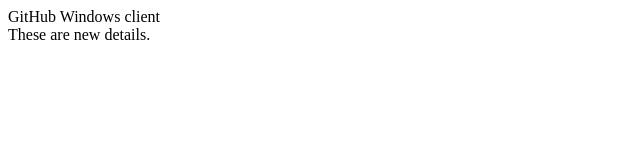
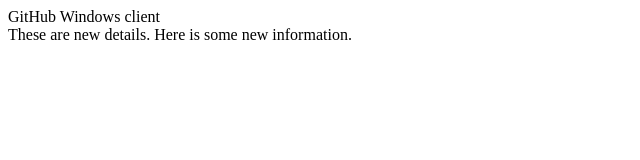
Before and after one commit to Doug3363/gitHubTest, a plain HTML site: page WebContent/index.html in a window 1280 px wide. Shown: the whole page, without its empty margins (0-640 px from the left). Drawn offline with Linux system fonts and the light colour scheme.

Commit message:
Added some detail
Change to the project.

```diff
--- a/WebContent/index.html
+++ b/WebContent/index.html
@@ -8,5 +8,6 @@
 	GitHub Windows client
 	<br />
 	These are new details.
+	Here is some new information.
 </body>
 </html>
```
